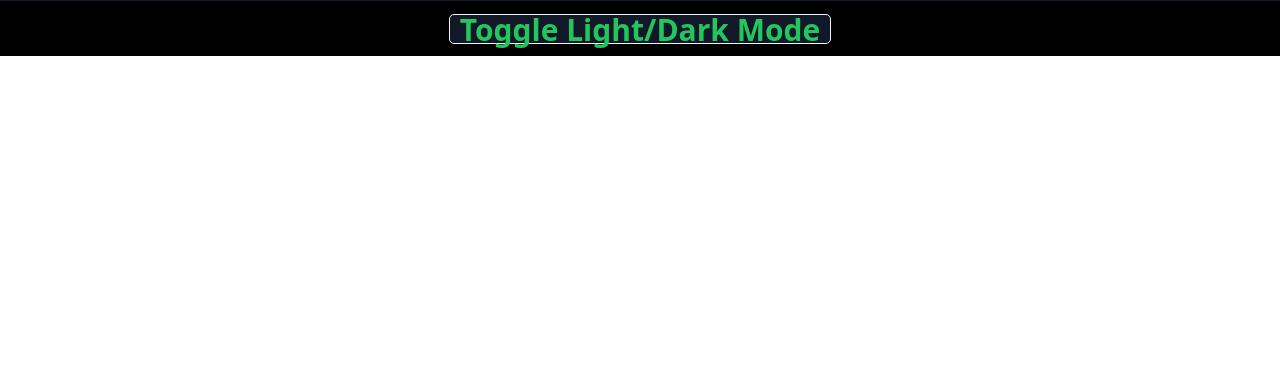
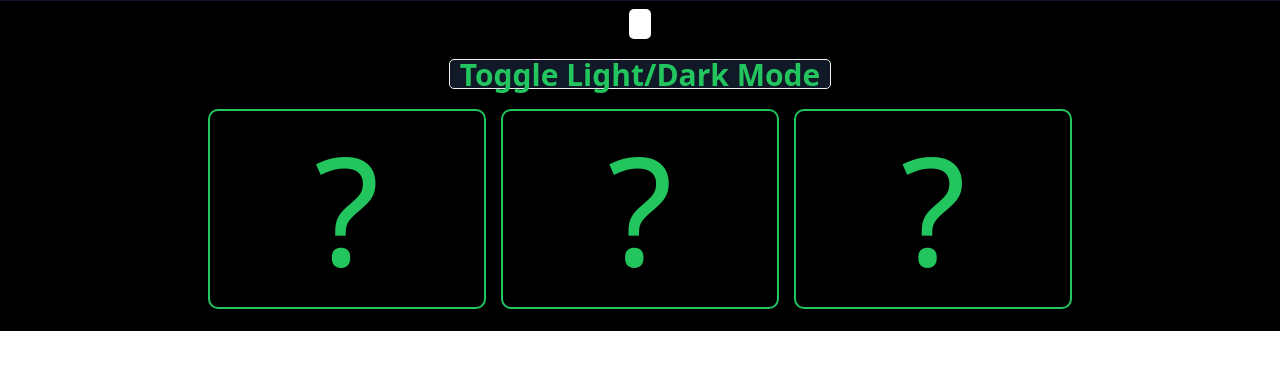
Before and after one commit to staten-island-tech/create-task-PeterDelwita, a website built with Vite: page create/index.html in a window 1280 px wide. Shown: the part 59-428 px from the top of the page. Built offline with nearby package versions, Linux system fonts and the light colour scheme.

Commit message:
form, dice, containers

```diff
--- a/create/JS/main.js
+++ b/create/JS/main.js
@@ -3,5 +3,11 @@
 // How to go about it: To bet, make a form-like table and allow users to input information. The game starts once the form is submitted and once the game finishes, it will show the dice numbers and the total and if the player won or lost.
 // Bettinghistory function: clear card container, use filter to select certain cards by by number, win/loss, and type of bet (maybe use a function), use forEach to add cards to the screen (bets are stored as objects)
 
-const DOMSelectors = [];
+const DOMSelectors = {
+  diceContainer: document.querySelector("dice-container"),
+  historyContainer: document.querySelector("history-container"),
+  btn: document.querySelectorAll("btn"),
+};
 const bettingHistory = [];
+
+function rollDice() {}
--- a/create/index.html
+++ b/create/index.html
@@ -8,10 +8,16 @@
   </head>
   <body>
     <div class="header-container bg-gray-900">
-      <!--Really should use Tailwind-->
       <h1 class="text-center text-[40px] text-green-500 font-bold">
         Dice Numbers Game
       </h1>
+    </div>
+    <div class="form-container bg-black flex flex-wrap justify-center p-3">
+      <form class="form">
+        <div class="input">
+          <label for="type" name="bet-threshold" required></label>
+        </div>
+      </form>
     </div>
     <div class="button-container bg-black flex flex-wrap justify-center p-3">
       <button
@@ -21,6 +27,27 @@
       </button>
       <!--Make a form for betting options: make a horizontal table where you can input the number you're betting and whether the dice roll should be above, below, or equal to that number-->
     </div>
+    <div class="dice-container bg-black flex flex-wrap justify-center p-3">
+      <div
+        class="die h-80 w-[22%] bg-black border-2 border-solid border-green-500 rounded-2xl ml-3 mr-3 flex justify-center items-center"
+      >
+        <h2 class="text-green-500 text-[150px]">?</h2>
+        <!--HTML to insert into die?-->
+      </div>
+      <div
+        class="die h-80 w-[22%] bg-black border-2 border-solid border-green-500 rounded-2xl ml-3 mr-3 flex justify-center items-center"
+      >
+        <h2 class="text-green-500 text-[150px]">?</h2>
+        <!--HTML to insert into die?-->
+      </div>
+      <div
+        class="die h-80 w-[22%] bg-black border-2 border-solid border-green-500 rounded-2xl ml-3 mr-3 flex justify-center items-center"
+      >
+        <h2 class="text-green-500 text-[150px]">?</h2>
+        <!--HTML to insert into die?-->
+      </div>
+    </div>
+    <div class="history-container bg-black flex flex-wrap justify p-3"></div>
     <script type="module" src="JS/main.js"></script>
   </body>
 </html>
```
